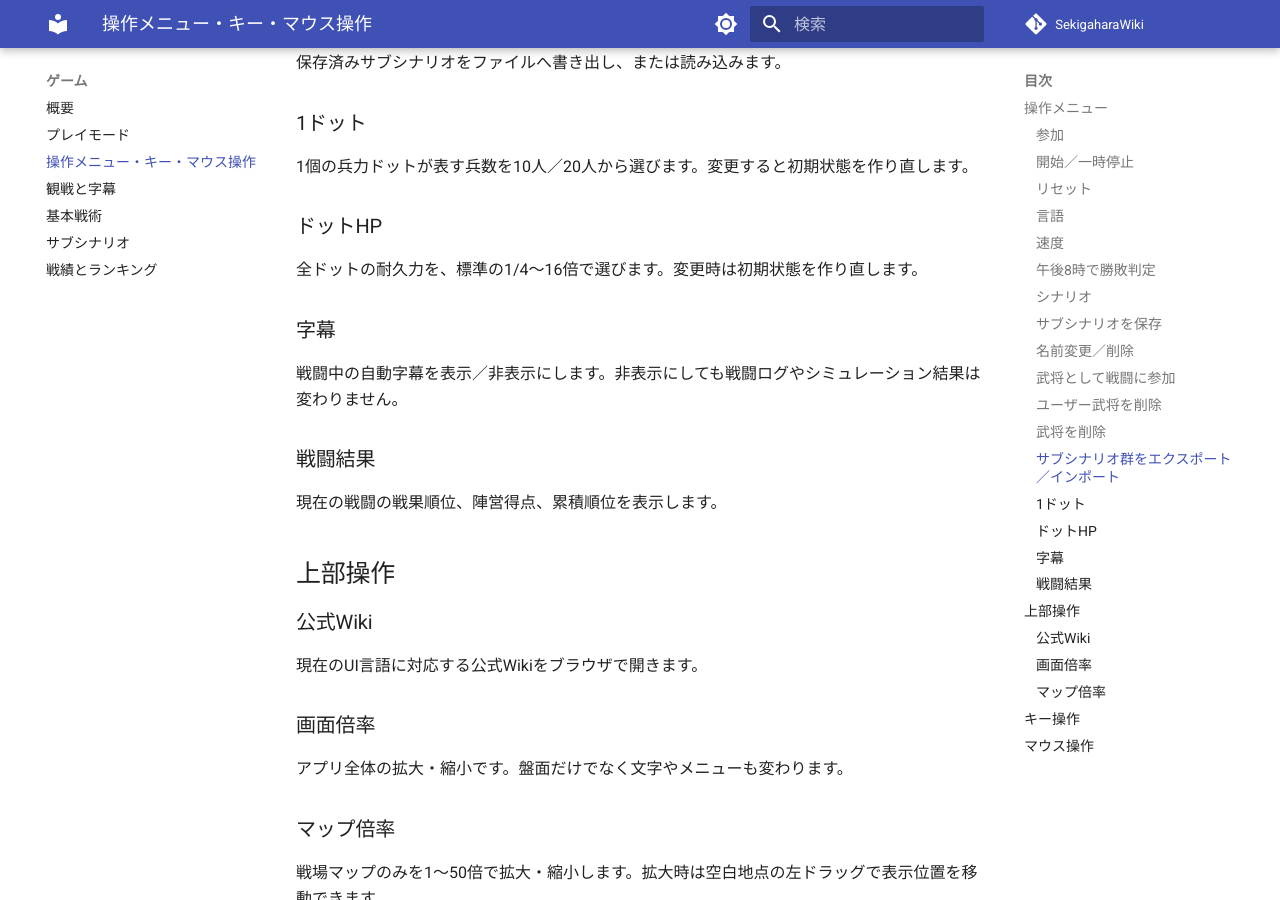
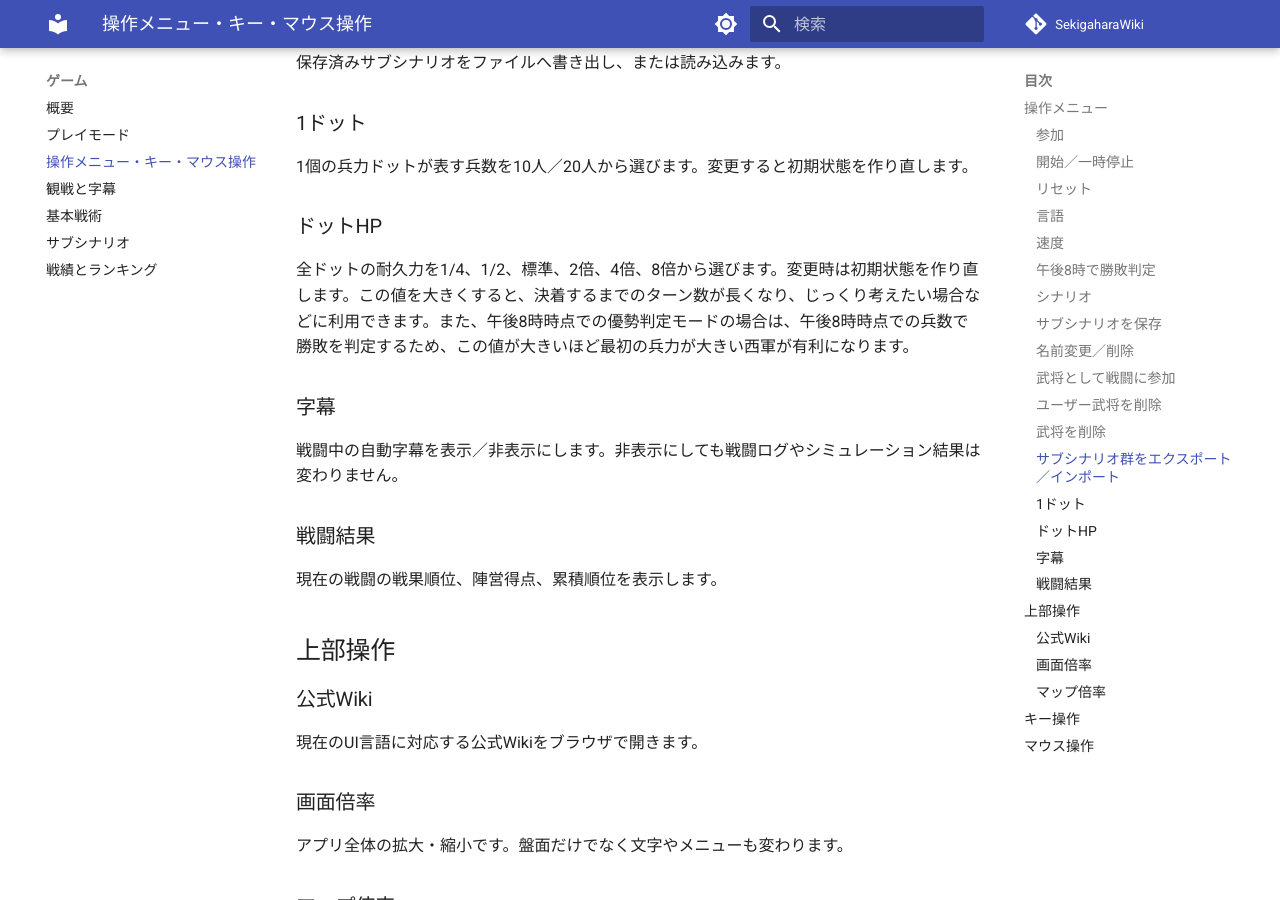
Before and after one commit to hsksat8-cmd/SekigaharaWiki, an MkDocs documentation site: the page built from docs/gameplay/controls.md, in a window 1280 px wide and 900 px high, scrolled down 2151 px. Built offline with MkDocs 1.6.1 and Material for MkDocs 9.7.7, drawn with Linux system fonts in a browser that asks for light colours; comment, search, counter and statistics services are not loaded.

Commit message:
DotHP_Update

```diff
--- a/docs/gameplay/controls.md
+++ b/docs/gameplay/controls.md
@@ -76,7 +76,7 @@
 
 ### ドットHP
 
-全ドットの耐久力を、標準の1/4〜16倍で選びます。変更時は初期状態を作り直します。
+全ドットの耐久力を1/4、1/2、標準、2倍、4倍、8倍から選びます。変更時は初期状態を作り直します。この値を大きくすると、決着するまでのターン数が長くなり、じっくり考えたい場合などに利用できます。また、午後8時時点での優勢判定モードの場合は、午後8時時点での兵数で勝敗を判定するため、この値が大きいほど最初の兵力が大きい西軍が有利になります。
 
 ### 字幕
 
```
Also changed, not shown: docs/en/gameplay/controls.md (+1 -1 lines).
